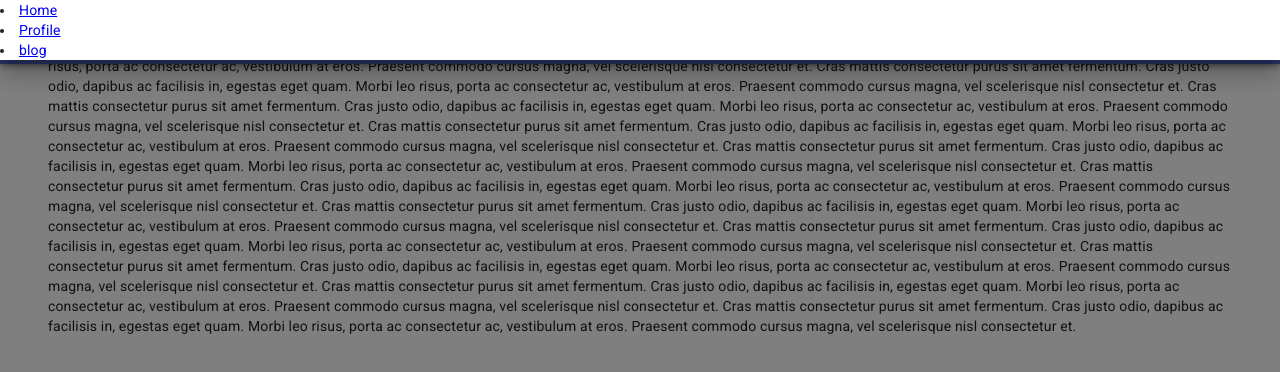
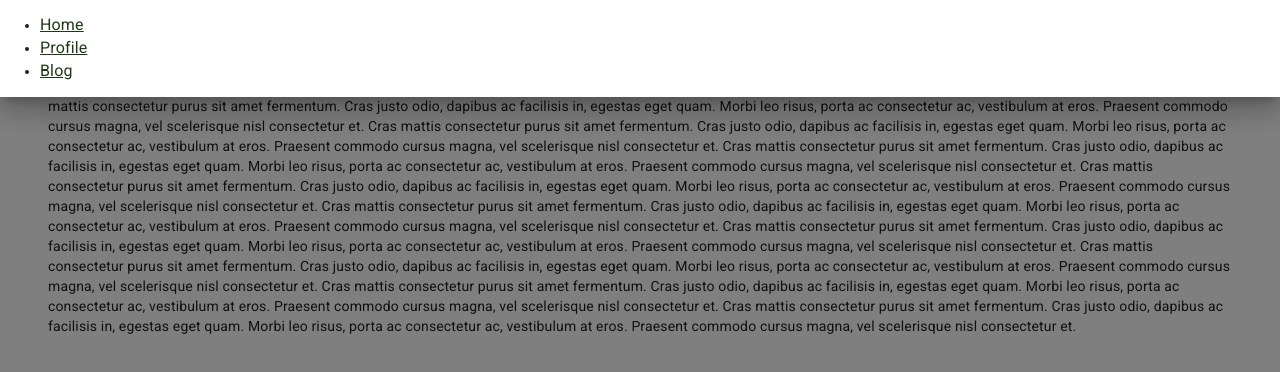
Before and after one commit to TakeruTakeru/takelog, a Next.js app: page /v1/test in a window 1280 px wide. Both pictures are taken after a click on the button "menu". Shown: the top 372 px of the page. Built offline with nearby package versions, Linux system fonts and the light colour scheme; a web font is replaced by a local one.

Commit message:
add basic link component

```diff
--- /dev/null
+++ b/components/common/Link.js
@@ -0,0 +1,33 @@
+import React from 'react';
+import PropTypes from 'prop-types';
+import Link from 'next/link';
+import { withStyles } from '@material-ui/core/styles';
+
+const BasicLinkStyle = {
+  root: {
+    // backgroundColor: 'gray'
+  },
+  text: {
+    color: '#1C3A13',
+    fontSize: '16px'
+  },
+};
+
+const BasicLink = ({ href, title, classes }) => {
+  const { root, text } = classes;
+  return (
+    <span className={root}>
+      <Link href={href}>
+        <a className={text}>{title}</a>
+      </Link>
+    </span>
+  );
+};
+
+BasicLink.propTypes = {
+  href: PropTypes.string,
+  title: PropTypes.string,
+  classes: PropTypes.object,
+};
+
+export default withStyles(BasicLinkStyle)(BasicLink);
--- a/components/layout/header/MobileDrawer.js
+++ b/components/layout/header/MobileDrawer.js
@@ -1,7 +1,57 @@
 import React from 'react';
 import Drawer from '@material-ui/core/Drawer';
 import PropTypes from 'prop-types';
-import Link from 'next/link';
+import Link from '~/components/common/Link';
+import List from '@material-ui/core/List';
+import ListItem from '@material-ui/core/ListItem';
+import ListItemIcon from '@material-ui/core/ListItemIcon';
+
+function MobileMaterialDrawerList({ linkList, onClick }) {
+  // this has next/Link probrem.
+  return (
+    <List component="nav" aria-label="main mailbox folders">
+      {linkList.map((row, idx) => {
+        return (
+          <div key={idx} onClick={onClick}>
+            <ListItem button component="a">
+              <ListItemIcon>
+                <ListItem button>
+                  <Link href={row.href} title={row.title} />
+                </ListItem>
+              </ListItemIcon>
+            </ListItem>
+          </div>
+        );
+      })}
+    </List>
+  );
+}
+
+MobileMaterialDrawerList.propTypes = {
+  linkList: PropTypes.array,
+  onClick: PropTypes.func,
+};
+
+function MobilePureDrawerList({ linkList, onClick }) {
+  return (
+    <div>
+      <ul>
+        {linkList.map((row, idx) => {
+          return (
+            <li key={idx} onClick={onClick}>
+              <Link href={row.href} title={row.title} />
+            </li>
+          );
+        })}
+      </ul>
+    </div>
+  );
+}
+
+MobilePureDrawerList.propTypes = {
+  linkList: PropTypes.array,
+  onClick: PropTypes.func,
+};
 
 export default function MobileDrawer({
   isOpen,
@@ -11,19 +61,9 @@ export default function MobileDrawer({
 }) {
   return (
     <nav role="presentation">
-      <ul>
-        <Drawer anchor={anchor} open={isOpen} onClose={onClose}>
-          {linkList.map((row, idx) => {
-            return (
-              <li key={idx} onClick={onClose}>
-                <Link href={row.href}>
-                  <a>{row.title}</a>
-                </Link>
-              </li>
-            );
-          })}
-        </Drawer>
-      </ul>
+      <Drawer anchor={anchor} open={isOpen} onClose={onClose}>
+        <MobilePureDrawerList linkList={linkList} onClick={onClose} />
+      </Drawer>
     </nav>
   );
 }
--- a/config.js
+++ b/config.js
@@ -4,7 +4,7 @@ import { red } from '@material-ui/core/colors';
 export const LINK_CONFIG = [
     { title: 'Home', href: '/v1/home' },
     { title: 'Profile', href: '/v1/profile' },
-    { title: 'blog', href: '/v1/blog' }
+    { title: 'Blog', href: '/v1/blog' }
   ];
 
 // Create a theme instance.
--- a/pages/index.js
+++ b/pages/index.js
@@ -1,6 +1,6 @@
 import React from 'react';
 import Head from 'next/head';
-import Nav from '../components/nav';
+import Nav from '~/components/unsupported/nav';
 
 const Home = () => (
   <div>
```
